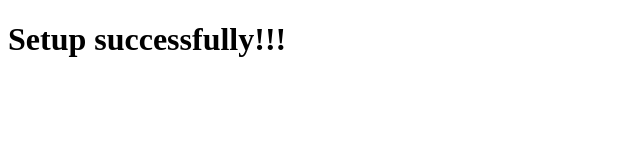
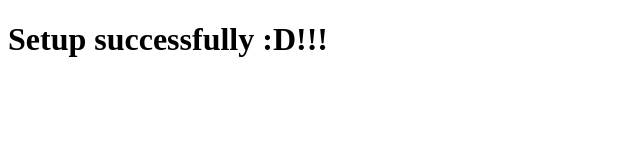
Before and after one commit to cgodev/reactive-music-backend, a website: page public/index.html in a window 1280 px wide. Shown: the full height of the page, 0-640 px from the left. Drawn offline with Linux system fonts and the light colour scheme.

```diff
--- a/public/index.html
+++ b/public/index.html
@@ -7,6 +7,6 @@
     <title>Reactive music on Vercel</title>
 </head>
 <body>
-    <h1>Setup successfully!!!</h1>
+    <h1>Setup successfully :D!!!</h1>
 </body>
 </html>
```
